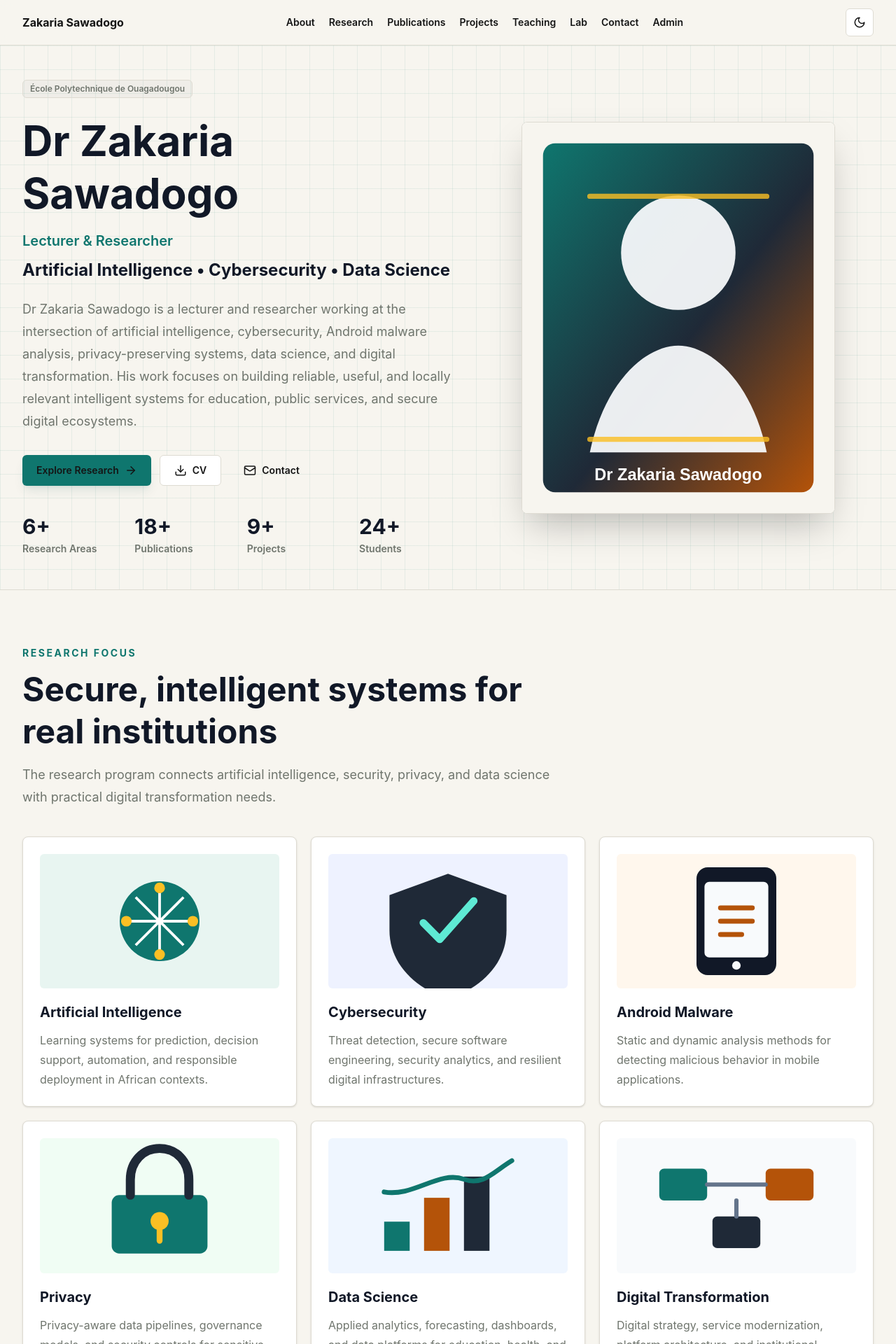
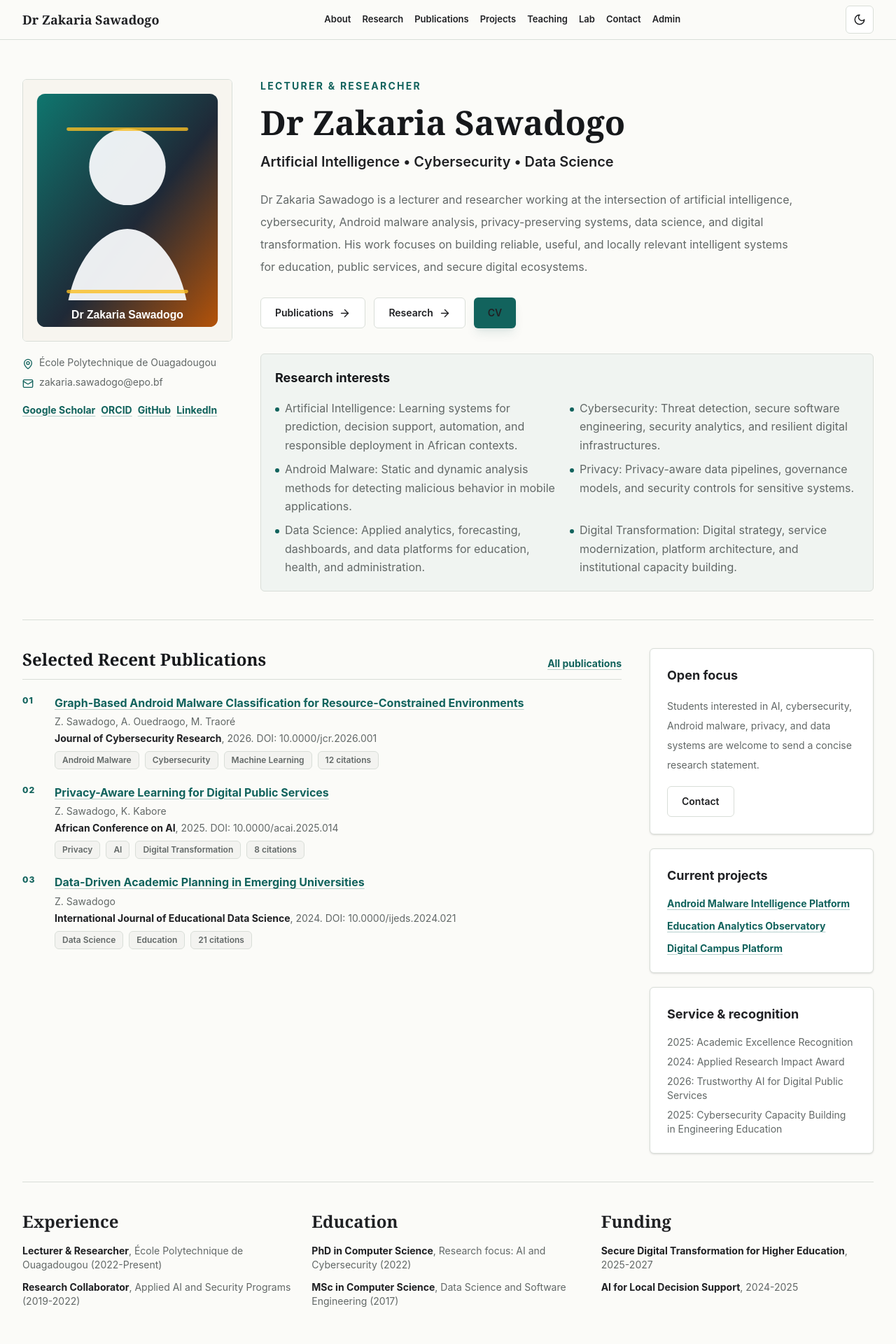
Before and after one commit to zakaria-sawadogo/zs, a Next.js app: page / in a window 1280 px wide. Shown: the top 1920 px of the page at 70% size. Built offline with nearby package versions, Linux system fonts and the light colour scheme.

Commit message:
Update website

```diff
--- a/app/page.tsx
+++ b/app/page.tsx
@@ -1,56 +1,172 @@
 import Image from "next/image";
-import { ArrowRight } from "lucide-react";
-import { Hero } from "@/components/public/hero";
-import { Section } from "@/components/design/section";
-import { Heading } from "@/components/design/heading";
+import Link from "next/link";
+import { ArrowRight, Mail, MapPin } from "lucide-react";
+import { Container } from "@/components/design/container";
 import { Card } from "@/components/design/card";
 import { Badge } from "@/components/design/badge";
 import { Button } from "@/components/design/button";
-import { Reveal } from "@/components/public/reveal";
 import research from "@/data/research.json";
 import publications from "@/data/publications.json";
 import projects from "@/data/projects.json";
+import profile from "@/data/profile.json";
+import experience from "@/data/experience.json";
+import education from "@/data/education.json";
+import awards from "@/data/awards.json";
+import grants from "@/data/grants.json";
+import talks from "@/data/talks.json";
+import social from "@/data/social.json";
 import { withBasePath } from "@/lib/paths";
 
 export default function HomePage() {
+  const selectedPublications = publications.slice(0, 6);
+  const selectedServices = [
+    ...awards.slice(0, 2).map((item) => `${item.year}: ${item.title}`),
+    ...talks.slice(0, 2).map((item) => `${item.date.slice(0, 4)}: ${item.title}`)
+  ];
+
   return (
-    <>
-      <Hero />
-      <Section>
-        <Heading eyebrow="Research Focus" title="Secure, intelligent systems for real institutions" text="The research program connects artificial intelligence, security, privacy, and data science with practical digital transformation needs." />
-        <div className="grid gap-5 md:grid-cols-2 lg:grid-cols-3">
-          {research.slice(0, 6).map((item, index) => (
-            <Reveal key={item.slug} delay={index * 0.04}>
-              <Card className="h-full">
-                <Image src={withBasePath(item.image)} alt="" width={520} height={300} className="mb-5 aspect-video w-full rounded-md object-cover" />
-                <h3 className="text-xl font-bold text-[var(--ink)]">{item.area}</h3>
-                <p className="mt-3 leading-7 text-[var(--muted)]">{item.description}</p>
-              </Card>
-            </Reveal>
-          ))}
-        </div>
-      </Section>
-      <Section className="bg-[var(--panel)]">
-        <Heading eyebrow="Selected Work" title="Recent publications and projects" />
-        <div className="grid gap-6 lg:grid-cols-2">
-          <Card>
-            <Badge>{publications[0].year}</Badge>
-            <h3 className="mt-4 text-2xl font-bold">{publications[0].title}</h3>
-            <p className="mt-3 leading-7 text-[var(--muted)]">{publications[0].abstract}</p>
-            <Button href="/publications" variant="secondary" className="mt-5">
+    <Container className="py-10 lg:py-14">
+      <section className="grid gap-10 border-b border-[var(--line)] pb-10 lg:grid-cols-[300px_1fr]">
+        <aside className="lg:sticky lg:top-20 lg:self-start">
+          <div className="overflow-hidden rounded-md border border-[var(--line)] bg-[var(--panel)]">
+            <Image
+              src={withBasePath(profile.photo)}
+              alt={profile.name}
+              width={720}
+              height={900}
+              priority
+              className="aspect-[4/5] w-full object-cover"
+            />
+          </div>
+          <div className="mt-5 space-y-2 text-sm text-[var(--muted)]">
+            <p className="flex items-start gap-2"><MapPin size={16} className="mt-1 text-[var(--brand)]" /> {profile.institution}</p>
+            <p className="flex items-start gap-2"><Mail size={16} className="mt-1 text-[var(--brand)]" /> {profile.email}</p>
+          </div>
+          <div className="mt-5 flex flex-wrap gap-2">
+            {social.slice(0, 4).map((item) => (
+              <Link className="academic-link text-sm" href={item.url} key={item.label}>
+                {item.label}
+              </Link>
+            ))}
+          </div>
+        </aside>
+
+        <div>
+          <p className="text-sm font-bold uppercase tracking-[0.16em] text-[var(--brand)]">{profile.title}</p>
+          <h1 className="mt-3 font-serif text-4xl font-bold leading-tight text-[var(--ink)] sm:text-5xl">
+            {profile.name}
+          </h1>
+          <p className="mt-3 text-xl font-semibold text-[var(--foreground)]">{profile.headline}</p>
+          <p className="mt-6 max-w-3xl leading-8 text-[var(--muted)]">{profile.bio}</p>
+
+          <div className="mt-7 flex flex-wrap gap-3">
+            <Button href="/publications" variant="secondary">
               Publications <ArrowRight size={17} />
             </Button>
+            <Button href="/research" variant="secondary">
+              Research <ArrowRight size={17} />
+            </Button>
+            <Button href={profile.cvUrl}>
+              CV
+            </Button>
+          </div>
+
+          <div className="mt-9 rounded-md border border-[var(--line)] bg-[var(--soft)] p-5">
+            <h2 className="text-lg font-bold text-[var(--ink)]">Research interests</h2>
+            <ul className="mt-4 grid gap-2 text-[var(--muted)] sm:grid-cols-2">
+              {research.map((item) => (
+                <li className="flex gap-2" key={item.slug}>
+                  <span className="mt-3 size-1.5 shrink-0 rounded-full bg-[var(--brand)]" />
+                  <span>{item.area}: {item.description}</span>
+                </li>
+              ))}
+            </ul>
+          </div>
+        </div>
+      </section>
+
+      <section className="grid gap-10 py-10 lg:grid-cols-[1fr_320px]">
+        <div>
+          <div className="mb-5 flex items-end justify-between gap-4 border-b border-[var(--line)] pb-3">
+            <h2 className="font-serif text-2xl font-bold text-[var(--ink)]">Selected Recent Publications</h2>
+            <Link href="/publications" className="academic-link text-sm">All publications</Link>
+          </div>
+          <ol className="paper-list grid gap-5">
+            {selectedPublications.map((item) => (
+              <li className="grid grid-cols-[34px_1fr] gap-3" key={item.title}>
+                <div>
+                  <Link href={item.pdf} className="academic-link text-base">{item.title}</Link>
+                  <p className="mt-1 text-sm text-[var(--muted)]">{item.authors}</p>
+                  <p className="mt-1 text-sm text-[var(--muted)]">
+                    <strong className="text-[var(--foreground)]">{item.venue}</strong>, {item.year}. DOI: {item.doi}
+                  </p>
+                  <div className="mt-2 flex flex-wrap gap-2">
+                    {item.tags.slice(0, 3).map((tag) => <Badge key={tag}>{tag}</Badge>)}
+                    <Badge>{item.citations} citations</Badge>
+                  </div>
+                </div>
+              </li>
+            ))}
+          </ol>
+        </div>
+
+        <aside className="grid gap-5">
+          <Card>
+            <h2 className="mb-4 text-lg font-bold">Open focus</h2>
+            <p className="text-sm leading-7 text-[var(--muted)]">
+              Students interested in AI, cybersecurity, Android malware, privacy, and data systems are welcome to send a concise research statement.
+            </p>
+            <Button href="/contact" variant="secondary" className="mt-4">Contact</Button>
           </Card>
           <Card>
-            <Badge>{projects[0].status}</Badge>
-            <h3 className="mt-4 text-2xl font-bold">{projects[0].title}</h3>
-            <p className="mt-3 leading-7 text-[var(--muted)]">{projects[0].description}</p>
-            <Button href="/projects" variant="secondary" className="mt-5">
-              Projects <ArrowRight size={17} />
-            </Button>
+            <h2 className="mb-4 text-lg font-bold">Current projects</h2>
+            <div className="grid gap-3">
+              {projects.map((project) => (
+                <Link href="/projects" className="academic-link text-sm" key={project.title}>{project.title}</Link>
+              ))}
+            </div>
           </Card>
+          <Card>
+            <h2 className="mb-4 text-lg font-bold">Service & recognition</h2>
+            <ul className="space-y-2 text-sm text-[var(--muted)]">
+              {selectedServices.map((item) => <li key={item}>{item}</li>)}
+            </ul>
+          </Card>
+        </aside>
+      </section>
+
+      <section className="grid gap-6 border-t border-[var(--line)] py-10 md:grid-cols-3">
+        <div>
+          <h2 className="font-serif text-2xl font-bold">Experience</h2>
+          <ul className="mt-4 space-y-3 text-sm text-[var(--muted)]">
+            {experience.map((item) => (
+              <li key={item.role}>
+                <strong className="text-[var(--foreground)]">{item.role}</strong>, {item.organization} ({item.start}-{item.end})
+              </li>
+            ))}
+          </ul>
         </div>
-      </Section>
-    </>
+        <div>
+          <h2 className="font-serif text-2xl font-bold">Education</h2>
+          <ul className="mt-4 space-y-3 text-sm text-[var(--muted)]">
+            {education.map((item) => (
+              <li key={item.degree}>
+                <strong className="text-[var(--foreground)]">{item.degree}</strong>, {item.institution} ({item.year})
+              </li>
+            ))}
+          </ul>
+        </div>
+        <div>
+          <h2 className="font-serif text-2xl font-bold">Funding</h2>
+          <ul className="mt-4 space-y-3 text-sm text-[var(--muted)]">
+            {grants.map((item) => (
+              <li key={item.title}>
+                <strong className="text-[var(--foreground)]">{item.title}</strong>, {item.period}
+              </li>
+            ))}
+          </ul>
+        </div>
+      </section>
+    </Container>
   );
 }
--- a/components/design/card.tsx
+++ b/components/design/card.tsx
@@ -3,7 +3,7 @@ import { cn } from "@/utils/cn";
 
 export function Card({ children, className }: { children: ReactNode; className?: string }) {
   return (
-    <div className={cn("rounded-lg border border-[var(--line)] bg-[var(--panel)] p-6 shadow-sm", className)}>
+    <div className={cn("rounded-md border border-[var(--line)] bg-[var(--panel)] p-6 shadow-sm", className)}>
       {children}
     </div>
   );
--- a/components/layout/site-header.tsx
+++ b/components/layout/site-header.tsx
@@ -13,19 +13,19 @@ export function SiteHeader() {
   const adminEnabled = isAdminEnabled();
 
   return (
-    <header className="sticky top-0 z-40 border-b border-[var(--line)] bg-[var(--background)]/90 backdrop-blur">
-      <Container className="flex min-h-16 items-center justify-between gap-4">
-        <Link href="/" className="font-bold tracking-normal text-[var(--ink)]">
-          Zakaria Sawadogo
+    <header className="sticky top-0 z-40 border-b border-[var(--line)] bg-[var(--background)]/95 backdrop-blur">
+      <Container className="flex min-h-14 items-center justify-between gap-4">
+        <Link href="/" className="font-serif text-lg font-bold tracking-normal text-[var(--ink)]">
+          Dr Zakaria Sawadogo
         </Link>
-        <nav className="hidden items-center gap-5 lg:flex">
+        <nav className="hidden items-center gap-4 lg:flex">
           {settings.navigation.map((item) => (
-            <Link className="text-sm font-semibold text-[var(--muted)] transition hover:text-[var(--foreground)]" href={item.href} key={item.href}>
+            <Link className="text-[13px] font-semibold text-[var(--muted)] transition hover:text-[var(--foreground)]" href={item.href} key={item.href}>
               {item.label}
             </Link>
           ))}
           {adminEnabled ? (
-            <Link className="text-sm font-semibold text-[var(--muted)] transition hover:text-[var(--foreground)]" href="/admin">
+            <Link className="text-[13px] font-semibold text-[var(--muted)] transition hover:text-[var(--foreground)]" href="/admin">
               Admin
             </Link>
           ) : null}
--- a/styles/globals.css
+++ b/styles/globals.css
@@ -2,28 +2,30 @@
 
 :root {
   color-scheme: light;
-  --background: #f7f5ef;
-  --foreground: #151515;
-  --muted: #6f756d;
+  --background: #fbfbf8;
+  --foreground: #202124;
+  --muted: #626867;
   --panel: #ffffff;
-  --line: #dedbd2;
-  --brand: #0f766e;
-  --brand-dark: #134e4a;
-  --accent: #b45309;
-  --ink: #111827;
+  --line: #d9ded8;
+  --brand: #12635d;
+  --brand-dark: #0f4c47;
+  --accent: #9a5b13;
+  --ink: #16181b;
+  --soft: #f0f4f1;
 }
 
 .dark {
   color-scheme: dark;
-  --background: #101411;
-  --foreground: #f3f5ef;
-  --muted: #b4baae;
-  --panel: #171d19;
-  --line: #30372f;
+  --background: #101312;
+  --foreground: #f2f4ef;
+  --muted: #b7bdb8;
+  --panel: #171a18;
+  --line: #303632;
   --brand: #5eead4;
   --brand-dark: #99f6e4;
   --accent: #fbbf24;
   --ink: #f8fafc;
+  --soft: #151d1a;
 }
 
 * {
@@ -41,6 +43,8 @@ body {
   color: var(--foreground);
   font-family: Inter, ui-sans-serif, system-ui, -apple-system, BlinkMacSystemFont, "Segoe UI", sans-serif;
   letter-spacing: 0;
+  font-size: 16px;
+  line-height: 1.65;
 }
 
 a {
@@ -62,7 +66,31 @@ select {
 
 .academic-grid {
   background-image:
-    linear-gradient(rgba(15, 118, 110, 0.08) 1px, transparent 1px),
-    linear-gradient(90deg, rgba(15, 118, 110, 0.08) 1px, transparent 1px);
+    linear-gradient(rgba(18, 99, 93, 0.06) 1px, transparent 1px),
+    linear-gradient(90deg, rgba(18, 99, 93, 0.06) 1px, transparent 1px);
   background-size: 34px 34px;
 }
+
+.academic-link {
+  color: var(--brand);
+  font-weight: 650;
+  text-decoration: underline;
+  text-decoration-color: color-mix(in srgb, var(--brand) 30%, transparent);
+  text-underline-offset: 3px;
+}
+
+.paper-list {
+  counter-reset: paper;
+}
+
+.paper-list > li {
+  counter-increment: paper;
+}
+
+.paper-list > li::before {
+  content: counter(paper, decimal-leading-zero);
+  color: var(--brand);
+  font-size: 0.76rem;
+  font-weight: 800;
+  letter-spacing: 0.08em;
+}
```
Also changed, not shown: package.json (+7 -0 lines).
